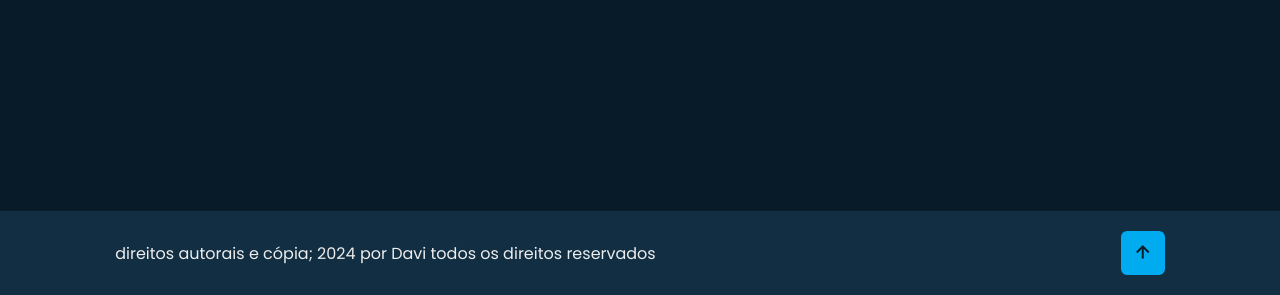
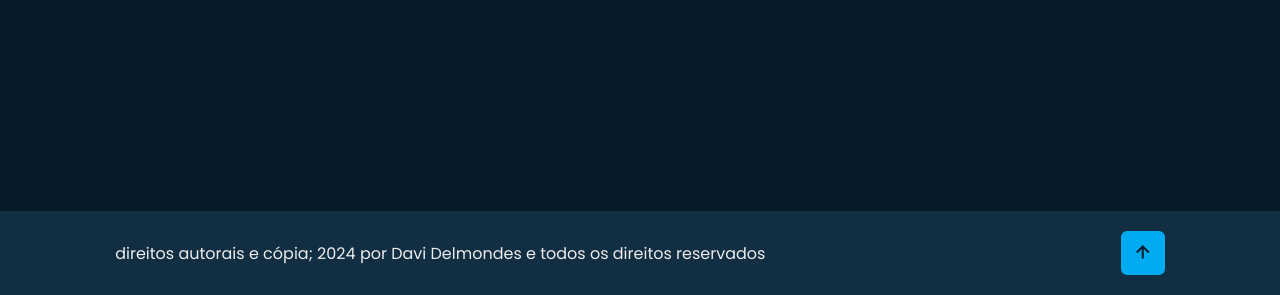
Before and after one commit to DaviDelmondes/Meu-Portifolio, a plain HTML site: page index.html in a window 1280 px wide. Shown: the part 4066-4361 px from the top of the page. Drawn offline with nearby package versions, Linux system fonts and the light colour scheme.

Commit message:
terminado

```diff
--- a/index (1).html
+++ b/index.html
@@ -279,7 +279,7 @@
 
 <footer class="footer">
     <div class="footer-text">
-        <p>direitos autorais e cópia; 2024 por Davi todos os direitos reservados</p>
+        <p>direitos autorais e cópia; 2024 por Davi Delmondes e todos os direitos reservados</p>
     </div>
 
     <div class="footer-icontop">
```
